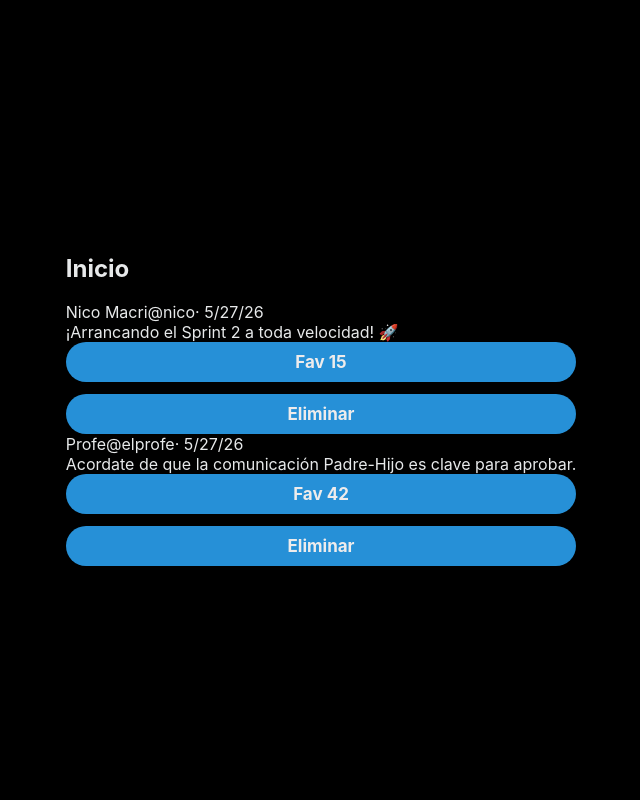
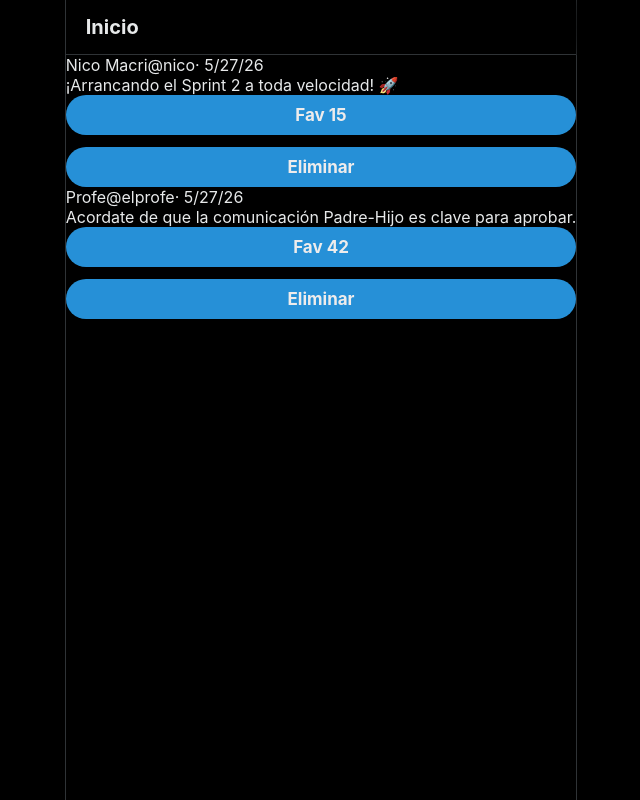
Before and after one commit to nmacri9/Nicolas-Macri---TP2---PROG4-2026-C1, an Angular app in the folder front/: page /publicaciones in a window 1280 px wide. Shown: the whole page, without its empty margins (319-959 px from the left). Built offline with nearby package versions, Linux system fonts and the light colour scheme.

Commit message:
front c publicacion

```diff
--- a/front/src/app/pantallas/publicaciones/publicaciones.css
+++ b/front/src/app/pantallas/publicaciones/publicaciones.css
@@ -0,0 +1,36 @@
+/* Centramos el feed en la pantalla como en X */
+.feed-contenedor {
+  width: 100%;
+  max-width: 600px; /* Ancho típico de un feed de red social */
+  margin: 0 auto; /* Lo centra horizontalmente */
+  border-left: 1px solid #2f3336;
+  border-right: 1px solid #2f3336;
+  min-height: 100vh;
+  background-color: #000000;
+  color: #e7e9ea;
+}
+
+/* El encabezado fijo arriba */
+.feed-cabecera {
+  padding: 15px 20px;
+  border-bottom: 1px solid #2f3336;
+  background-color: rgba(0, 0, 0, 0.65); /* Un negro un poco transparente */
+  backdrop-filter: blur(12px); /* Efecto difuminado tipo vidrio */
+  position: sticky;
+  top: 0;
+  z-index: 10;
+}
+
+.feed-cabecera h2 {
+  margin: 0;
+  font-size: 20px;
+  font-weight: bold;
+}
+
+/* Estilo para el mensaje de cuando no hay posteos */
+.mensaje-vacio {
+  text-align: center;
+  color: #71767b;
+  padding: 40px 20px;
+  font-size: 15px;
+}
```
